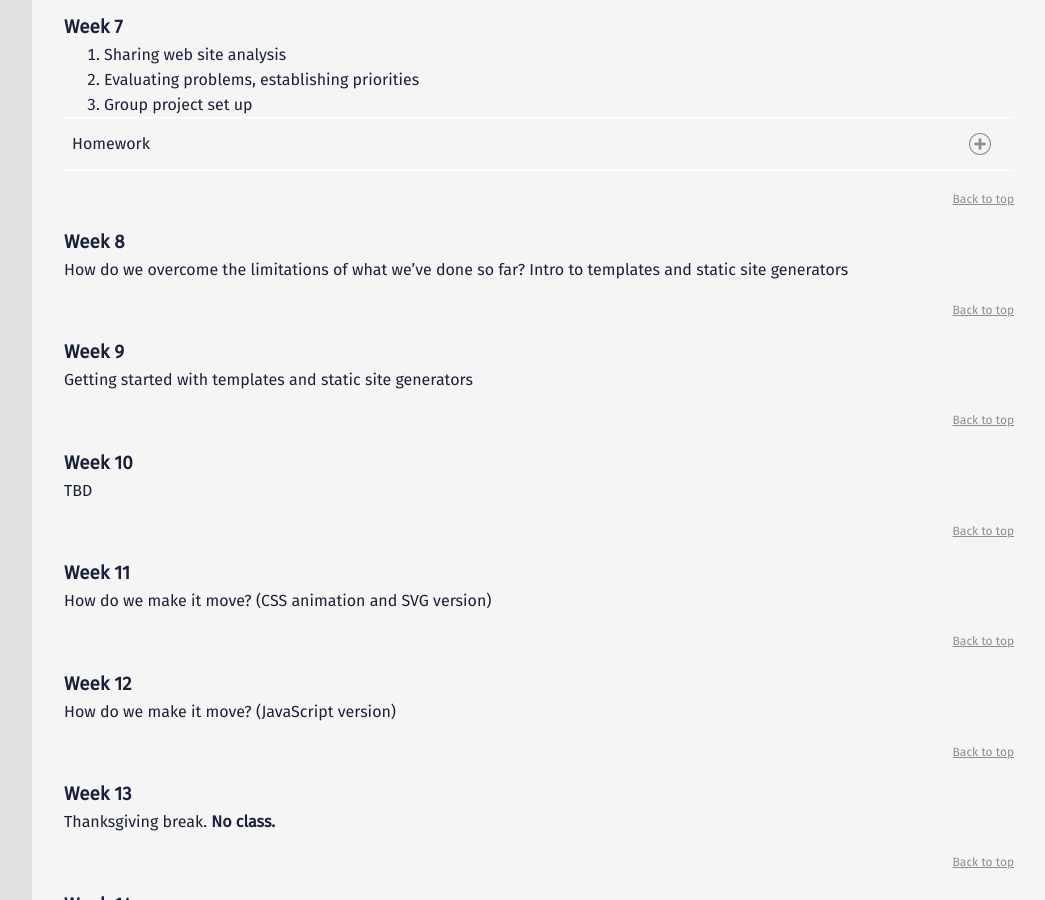
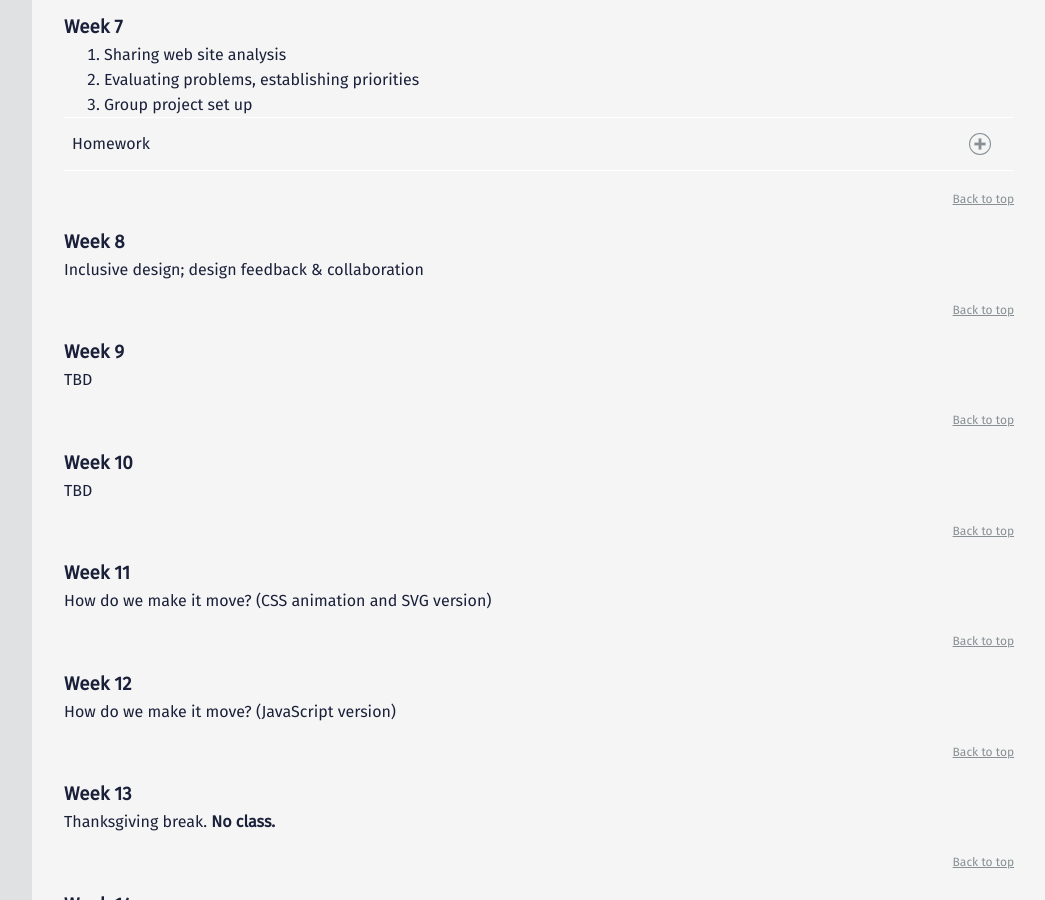
Before and after one commit to mica-web/mica-web.github.io, a Jekyll site: the page built from index.md, in a window 1280 px wide and 900 px high, scrolled down 2549 px. Shown: the whole window, without its empty margins (224-1269 px from the left). Built offline with Jekyll 4.4.1, drawn with Linux system fonts in a browser that asks for light colours.

Commit message:
Update schedule

```diff
--- a/_includes/gd-431/w08.md
+++ b/_includes/gd-431/w08.md
@@ -1,11 +1,13 @@
 {::options parse_block_html="true" /}
 <section class="accordion-wrapper">
+
+Inclusive design; design feedback & collaboration
 
 <!-- <div class="accordion-title js-trigger-content-toggle">
 Topic: UX & Accessibility
 </div> -->
 
-How do we overcome the limitations of what we’ve done so far? Intro to templates and static site generators
+<!-- How do we overcome the limitations of what we’ve done so far? Intro to templates and static site generators -->
 
 <!-- {::options parse_block_html="true" /}
 <div class="accordion-title has-no-content js-content-toggle-ignore">
--- a/_includes/gd-431/w09.md
+++ b/_includes/gd-431/w09.md
@@ -5,7 +5,9 @@
 Topic: UX & Accessibility
 </div> -->
 
-Getting started with templates and static site generators
+TBD
+
+<!-- Getting started with templates and static site generators -->
 
 <!-- {::options parse_block_html="true" /}
 <div class="accordion-title has-no-content js-content-toggle-ignore">
```
